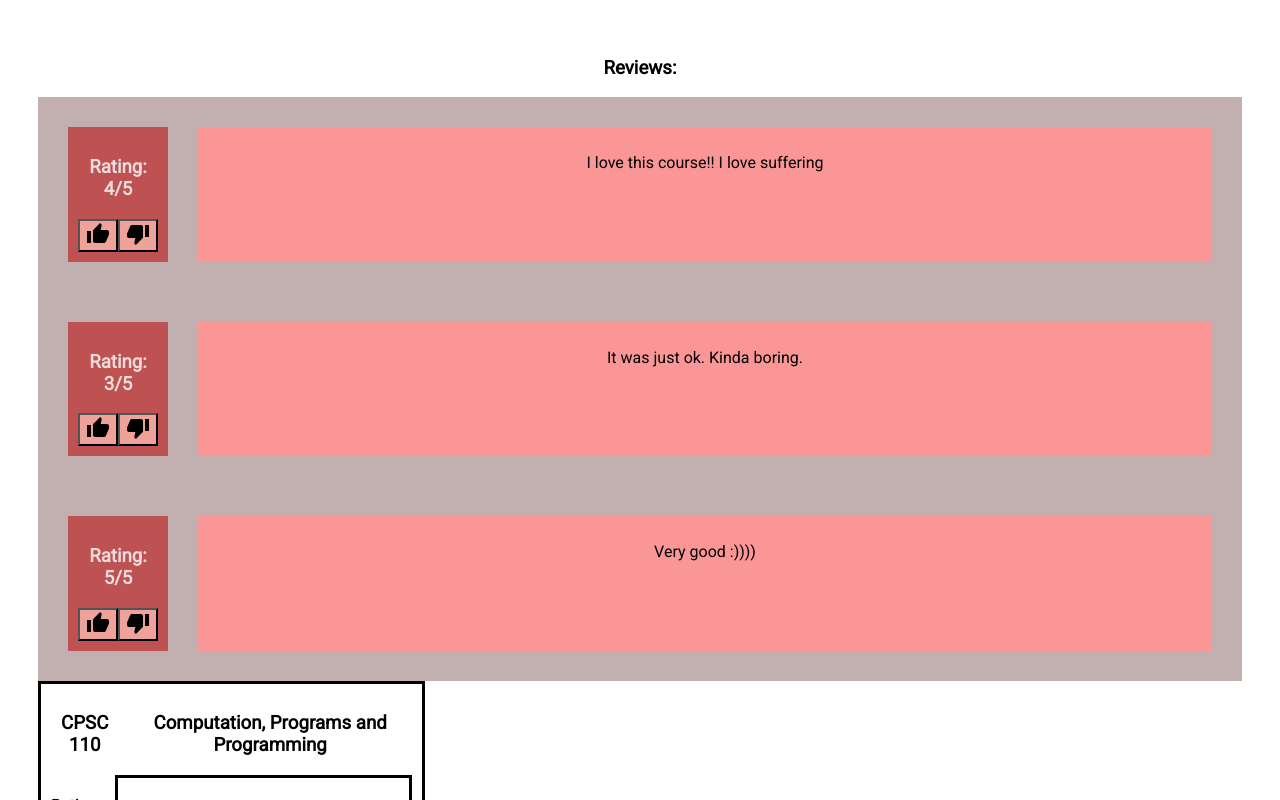
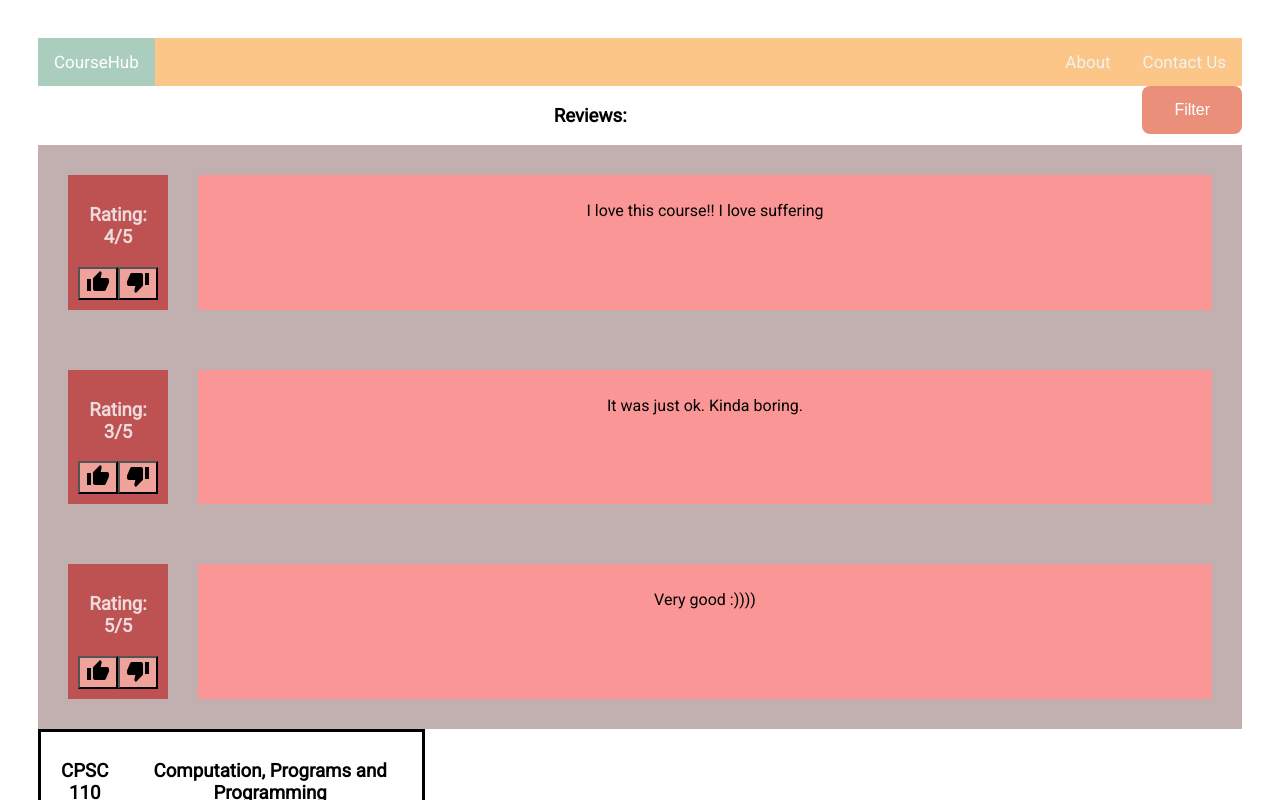
Before and after one commit to aaronNgu/CourseHub, a React (Create React App) app: page / in a window 1280 px wide. Shown: the top 800 px of the page. Built offline with nearby package versions, Linux system fonts and the light colour scheme.

Commit message:
button and header components

```diff
--- a/src/App.js
+++ b/src/App.js
@@ -2,10 +2,14 @@ import React from 'react';
 import './App.css';
 import ReviewItemList from "./components/ReviewItemList";
 import CourseItem from './components/CourseItem';
+import Button from './components/Button';
+import Header from './components/Header';
 
 const App = () => {
   return (
     <div className="App">
+      <Header />
+      <Button />
       <ReviewItemList />
       <CourseItem />
     </div>
--- /dev/null
+++ b/src/components/Button.js
@@ -0,0 +1,13 @@
+import React from 'react';
+import '../index.css';
+
+class Button extends React.Component {
+
+    render() {
+        return (
+          <button className="button">Filter</button>
+        );
+    }
+}
+
+export default Button;
--- /dev/null
+++ b/src/components/Header.js
@@ -0,0 +1,16 @@
+import React from 'react';
+import '../index.css';
+class Header extends React.Component {
+
+  render() {
+    return (
+      <div className = "topnav" >
+        <a id = "appTitle" className = "active" href = "#home" > CourseHub </a>
+        <a className = "contact-us" href = "#contact" > Contact Us </a>
+        <a className = "about" href = "#about" > About </a>
+      </div>
+    );
+  }
+}
+
+export default Header;
--- a/src/index.css
+++ b/src/index.css
@@ -73,3 +73,45 @@ body {
   margin-left: 10px;
   padding: 5px
 }
+
+/* Button and Header component styling */
+.topnav {
+  background-color: #fbc687;
+  overflow: hidden;
+}
+
+.topnav a {
+  float: right;
+  color: #f2f2f2;
+  text-align: center;
+  padding: 14px 16px;
+  text-decoration: none;
+  font-size: 17px;
+}
+
+#appTitle {
+  float: left;
+}
+
+.topnav a:hover {
+  background-color: #ddd;
+  color: #562349;
+}
+
+.topnav a.active {
+  background-color: #aacdbe;
+  color: white;
+}
+
+.button {
+  background-color: #ea907a;
+  border: none;
+  border-radius: 8px;
+  color: white;
+  padding: 15px 32px;
+  text-align: center;
+  text-decoration: none;
+  float: right;
+  font-size: 16px;
+  cursor: pointer;
+}
```
Also changed, not shown: 1 other file (tests, documents, lock files or other folders).
